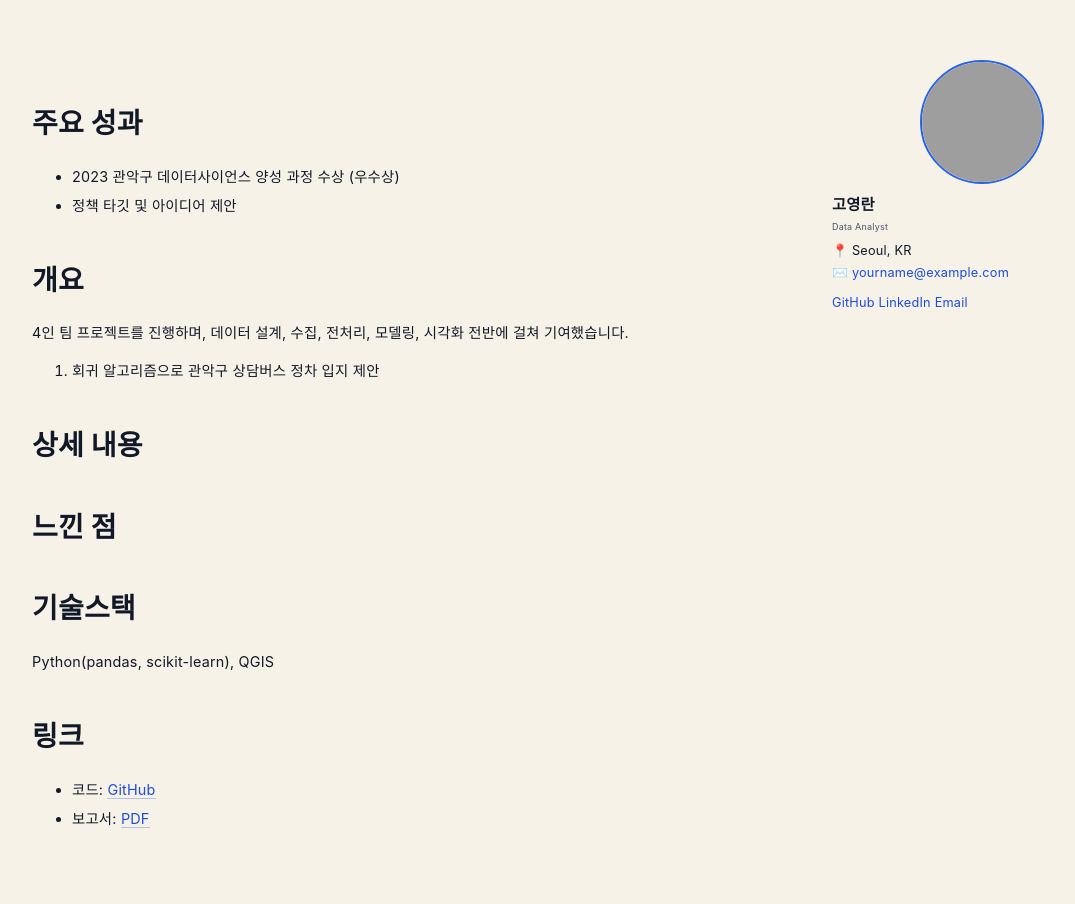
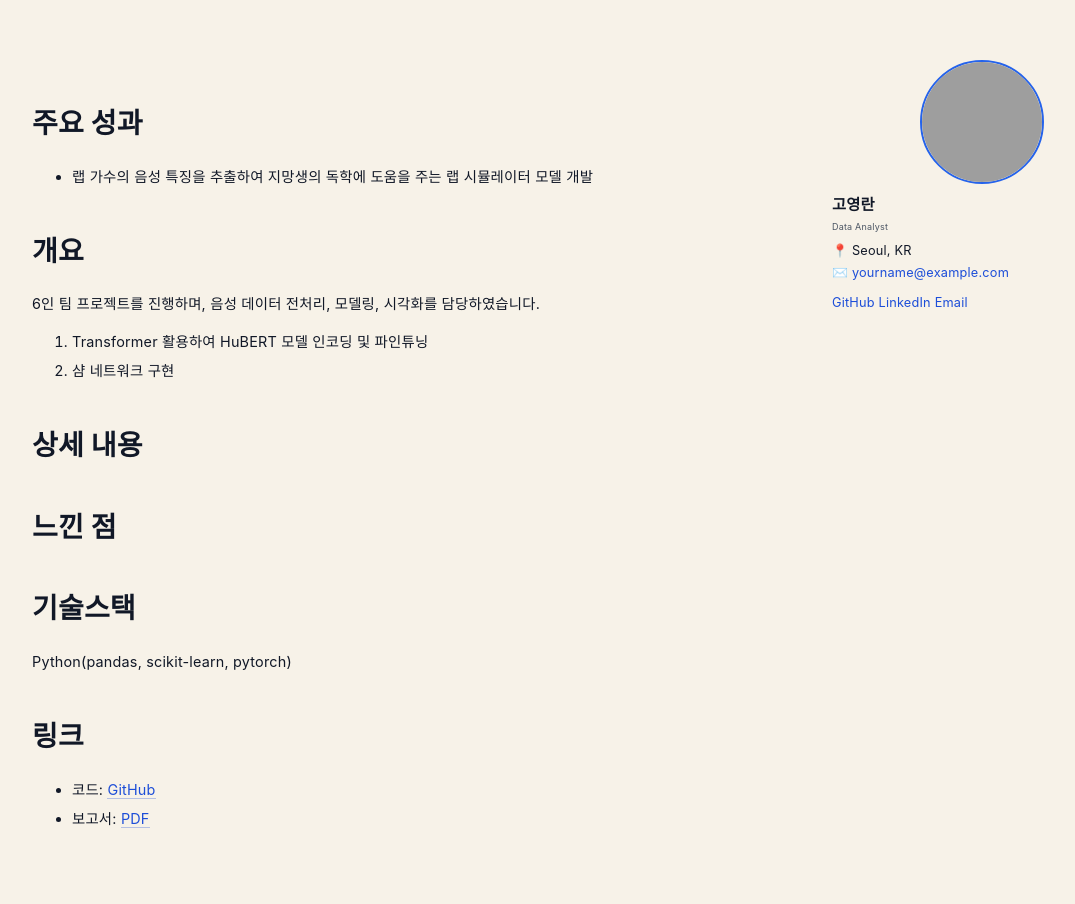
Before and after one commit to yeonglan/yeonglan.github.io, a Jekyll site: the page built from _projects/project4.md, in a window 1280 px wide. Shown: the whole page, without its empty margins (58-1133 px from the left). Built offline with Jekyll 4.4.1, drawn with Linux system fonts in a browser that asks for light colours; some web fonts are replaced; grey boxes are pictures that could not be loaded.

Commit message:
Update project4.md

```diff
--- a/_projects/project4.md
+++ b/_projects/project4.md
@@ -2,21 +2,23 @@
 title: "[음성분석] 너의 소울을 들려줘: 랩 시뮬레이터"
 order: 4
 thumbnail: assets/img/thumbs/shap_summary.png
-tags: [Health, Policy, ML]
+tags: [ML, DL, Voice, Education, Transformer]
 links:
   repo: https://github.com/YOUR/repo1
   report: /assets/docs/umnd-report.pdf
 ---
 
 ## 주요 성과
-- 2023 관악구 데이터사이언스 양성 과정 수상 (우수상)
-- 정책 타깃 및 아이디어 제안
+- 랩 가수의 음성 특징을 추출하여 지망생의 독학에 도움을 주는 랩 시뮬레이터 모델 개발
+
 
 
 ## 개요
-4인 팀 프로젝트를 진행하며, 데이터 설계, 수집, 전처리, 모델링, 시각화 전반에 걸쳐 기여했습니다.
+6인 팀 프로젝트를 진행하며, 음성 데이터 전처리, 모델링, 시각화를 담당하였습니다.
 
-1. 회귀 알고리즘으로 관악구 상담버스 정차 입지 제안
+1. Transformer 활용하여 HuBERT 모델 인코딩 및 파인튜닝
+2. 샴 네트워크 구현
+
 
 
 ## 상세 내용
@@ -28,7 +30,7 @@ links:
 
 
 ## 기술스택
-Python(pandas, scikit-learn), QGIS
+Python(pandas, scikit-learn, pytorch)
 
 
 ## 링크
```
